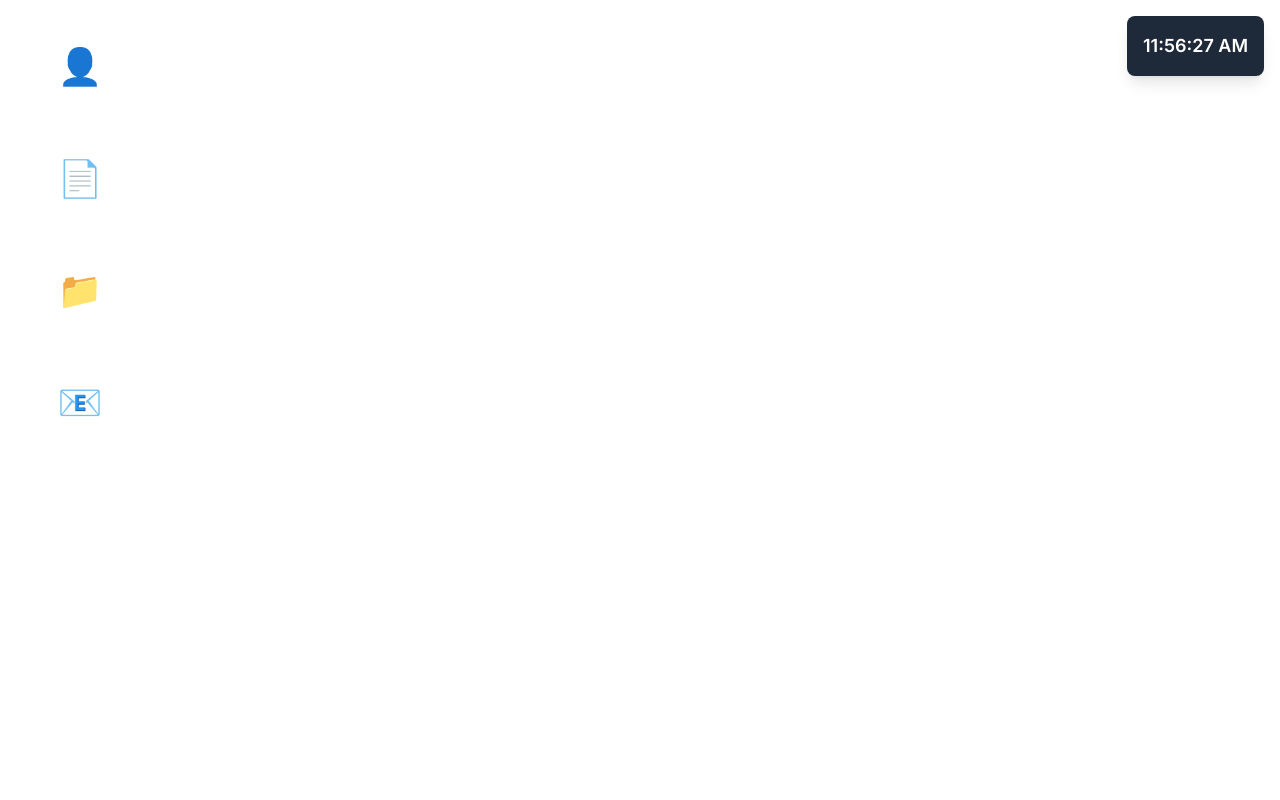
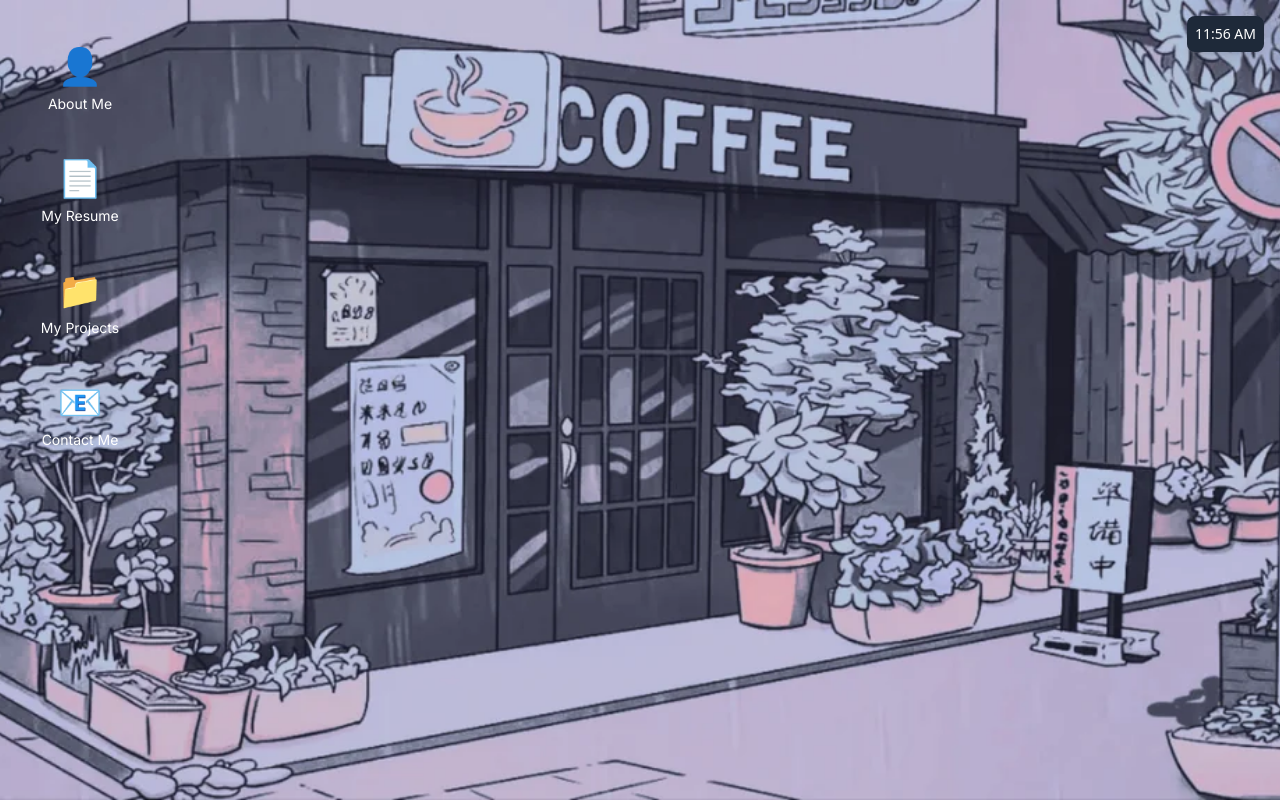
Before and after one commit to TANKominator5/Portfolio, a Next.js app in the folder arch-portfolio/: page / in a window 1280 px wide. Built offline with nearby package versions, Linux system fonts and the light colour scheme.

Commit message:
fixed no background issue , fixed timingh and battery blob, battery only works in incognito

```diff
--- a/arch-portfolio/src/app/globals.css
+++ b/arch-portfolio/src/app/globals.css
@@ -1,21 +1,23 @@
 @import "tailwindcss";
 
-:root {
-  --background: #ffffff;
-  --foreground: #171717;
+@theme {
+  --color-background: #ffffff;
+  --color-foreground: #171717;
 }
 
-
-
 @media (prefers-color-scheme: dark) {
-  :root {
-    --background: #0a0a0a;
-    --foreground: #ededed;
+  @theme {
+    --color-background: #0a0a0a;
+    --color-foreground: #ededed;
   }
 }
 
+/* Define custom background image for Tailwind v4 */
+@utility bg-desktop-wallpaper {
+  background-image: url('/resumeWallpaper.png');
+}
+
 body {
-  background: var(--background);
-  color: var(--foreground);
+  color: var(--color-foreground);
   font-family: Arial, Helvetica, sans-serif;
 }
--- a/arch-portfolio/src/components/SystemInfo.tsx
+++ b/arch-portfolio/src/components/SystemInfo.tsx
@@ -1,27 +1,87 @@
-// components/SystemInfo.tsx
+// src/components/SystemInfo.tsx
 'use client';
 
 import React, { useState, useEffect } from 'react';
 
+// We create a more descriptive type for our battery's state
+type BatteryStateInfo = {
+  level: number | null;
+  status: 'loading' | 'available' | 'unavailable';
+};
+
 const SystemInfo: React.FC = () => {
   const [time, setTime] = useState(new Date());
-  const [battery, setBattery] = useState<number | null>(null);
+  // Initialize the battery state as 'loading'
+  const [battery, setBattery] = useState<BatteryStateInfo>({
+    level: null,
+    status: 'loading',
+  });
 
   useEffect(() => {
     const timer = setInterval(() => setTime(new Date()), 1000);
 
     const getBatteryStatus = async () => {
       try {
-        if ('getBattery' in navigator) {
-          const batteryManager = await (navigator as any).getBattery();
-          setBattery(Math.round(batteryManager.level * 100));
+        // Check if getBattery exists in navigator
+        if (!('getBattery' in navigator)) {
+          console.log('Battery API not supported in this browser');
+          setBattery({ level: null, status: 'unavailable' });
+          return;
+        }
 
-          batteryManager.onlevelchange = () => {
-            setBattery(Math.round(batteryManager.level * 100));
-          };
+        // Get the battery manager
+        const batteryManager = await (navigator as any).getBattery();
+
+        // Check if we got a Response object (which means something is wrong)
+        if (batteryManager instanceof Response) {
+          console.error('getBattery() returned a Response object instead of BatteryManager');
+          console.log('This might be caused by a browser extension or service worker');
+          setBattery({ level: null, status: 'unavailable' });
+          return;
         }
+
+        // Check if batteryManager has the expected properties
+        if (!batteryManager || typeof batteryManager !== 'object') {
+          console.error('Invalid battery manager object');
+          setBattery({ level: null, status: 'unavailable' });
+          return;
+        }
+
+        console.log('Battery Manager received:', batteryManager);
+        console.log('All properties:', Object.getOwnPropertyNames(batteryManager));
+        console.log('Prototype properties:', Object.getOwnPropertyNames(Object.getPrototypeOf(batteryManager)));
+
+        // Try to access the level property
+        const level = batteryManager.level;
+        console.log('Battery level:', level, 'Type:', typeof level);
+
+        // Validate and set battery level
+        if (typeof level === 'number' && !isNaN(level) && level >= 0 && level <= 1) {
+          const percentage = Math.round(level * 100);
+          console.log('✅ Successfully set battery to:', percentage + '%');
+          setBattery({
+            level: percentage,
+            status: 'available',
+          });
+
+          // Add event listeners for battery changes
+          batteryManager.addEventListener('levelchange', () => {
+            const newLevel = batteryManager.level;
+            if (typeof newLevel === 'number' && !isNaN(newLevel)) {
+              setBattery({
+                level: Math.round(newLevel * 100),
+                status: 'available',
+              });
+            }
+          });
+        } else {
+          console.error('❌ Battery level is invalid:', level);
+          setBattery({ level: null, status: 'unavailable' });
+        }
+
       } catch (error) {
-        console.error('Error getting battery status:', error);
+        console.error('❌ Error getting battery status:', error);
+        setBattery({ level: null, status: 'unavailable' });
       }
     };
 
@@ -32,10 +92,33 @@ const SystemInfo: React.FC = () => {
     };
   }, []);
 
+  const formattedTime = time.toLocaleTimeString([], {
+    hour: '2-digit',
+    minute: '2-digit',
+  });
+
+  // This helper function decides what to display based on the battery status
+  const renderBatteryInfo = () => {
+    // Don't show anything while we are still checking
+    if (battery.status === 'loading') {
+      return null;
+    }
+
+    // If available, show the percentage. Otherwise, show "N/A".
+    const batteryText = battery.status === 'available' ? `${battery.level}%` : 'N/A';
+
+    return (
+      <>
+        <span className="text-gray-500">|</span>
+        <span>🔋 {batteryText}</span>
+      </>
+    );
+  };
+
   return (
-    <div className="absolute top-4 right-4 bg-gray-800 bg-opacity-50 backdrop-blur-md p-4 rounded-lg text-white shadow-lg">
-      <div className="text-lg font-semibold">{time.toLocaleTimeString()}</div>
-      {battery !== null && <div className="text-sm">Battery: {battery}%</div>}
+    <div className="absolute top-4 right-4 flex items-center gap-3 bg-gray-800 bg-opacity-60 backdrop-blur-md p-2 rounded-lg text-white shadow-lg text-sm font-sans">
+      <span>{formattedTime}</span>
+      {renderBatteryInfo()}
     </div>
   );
 };
```
